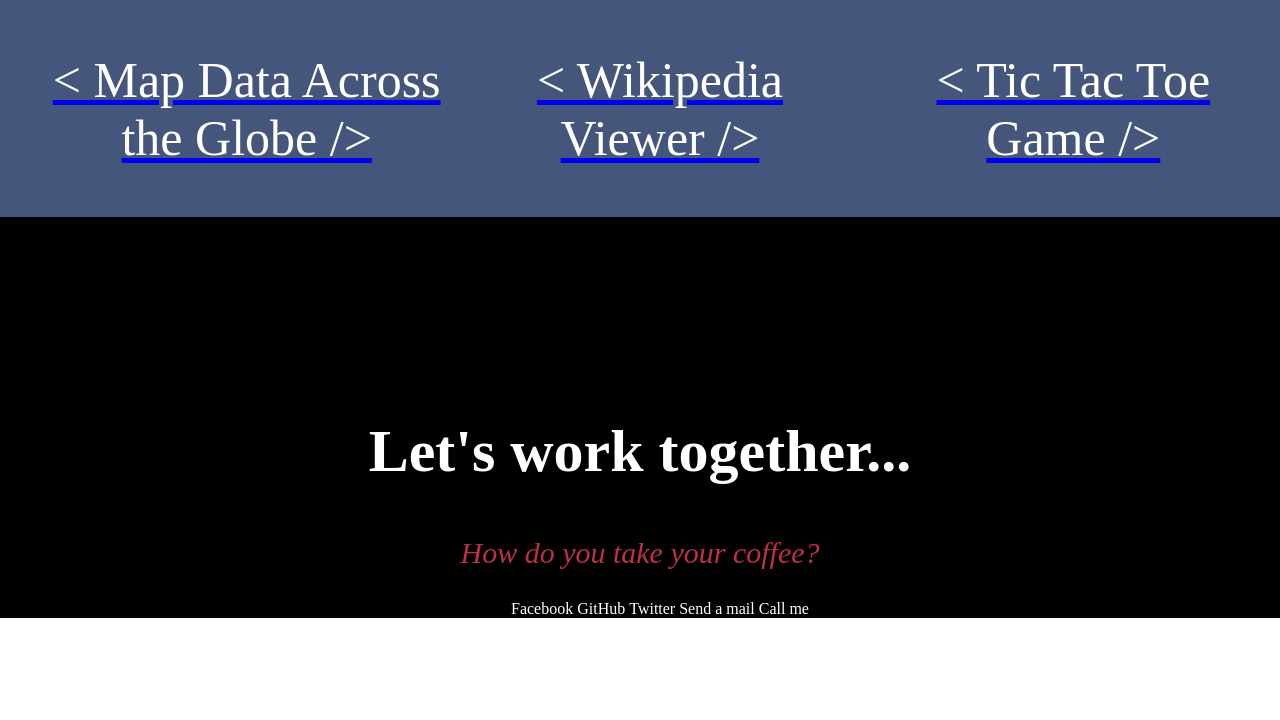
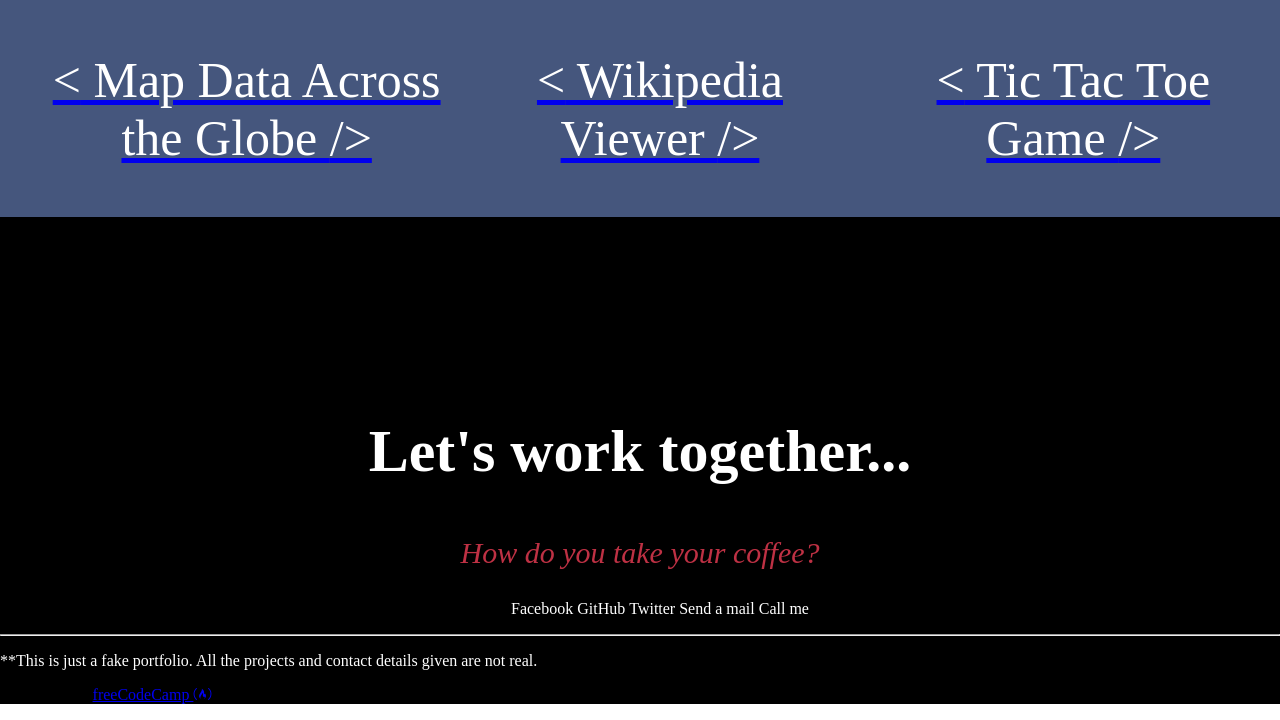
Before and after one commit to AliShahSafdari/Alishah_And_Omotoyos, a plain HTML site: page index.html in a window 1280 px wide. Shown: the part 1653-2373 px from the top of the page. Before the commit the page ends 2287 px from the top, so only its background shows below. Drawn offline with Linux system fonts and the light colour scheme; some icons are missing.

Commit message:
last part in footer

```diff
--- a/index.html
+++ b/index.html
@@ -8,7 +8,7 @@
     <title>Document</title>
     <link rel="stylesheet" href="style.css">
     <link rel="stylesheet" href="https://cdnjs.cloudflare.com/ajax/libs/font-awesome/5.13.1/css/all.min.css"
-		integrity="sha256-2XFplPlrFClt0bIdPgpz8H7ojnk10H69xRqd9+uTShA=" crossorigin="anonymous">
+        integrity="sha256-2XFplPlrFClt0bIdPgpz8H7ojnk10H69xRqd9+uTShA=" crossorigin="anonymous">
 </head>
 
 <body>
@@ -112,6 +112,16 @@
                     <li>Call me</li>
                 </ul>
             </section>
+            <hr>
+            <p style=" color: white; ">
+                **This is just a fake portfolio. All the projects and contact details
+                given are not real.
+            </p>
+            <p>
+                © Created for
+                <a href="https://www.freecodecamp.com/" target="_blank">freeCodeCamp <i
+                        class="fab fa-free-code-camp"></i></a>
+            </p>
         </footer>
     </div>
 
```
